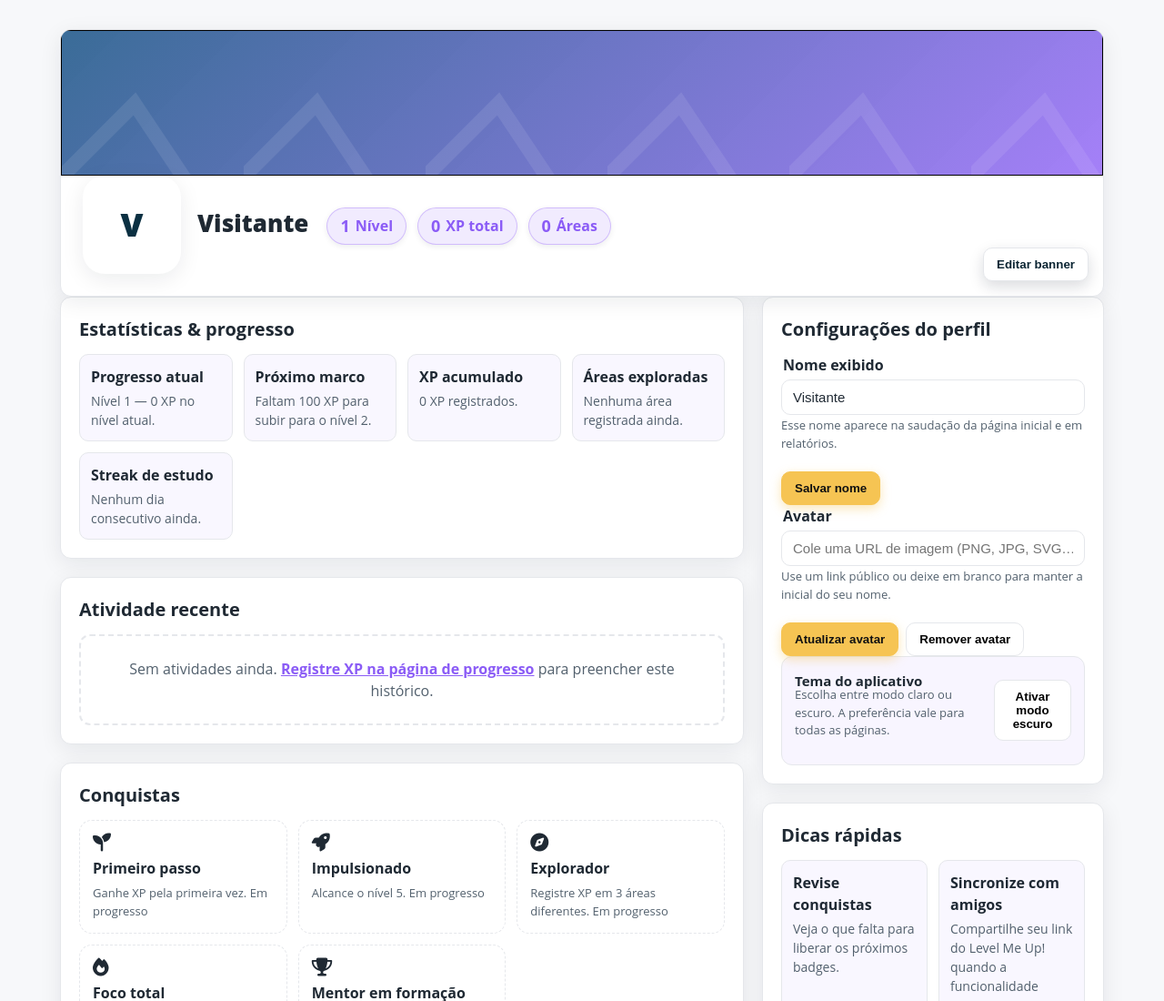
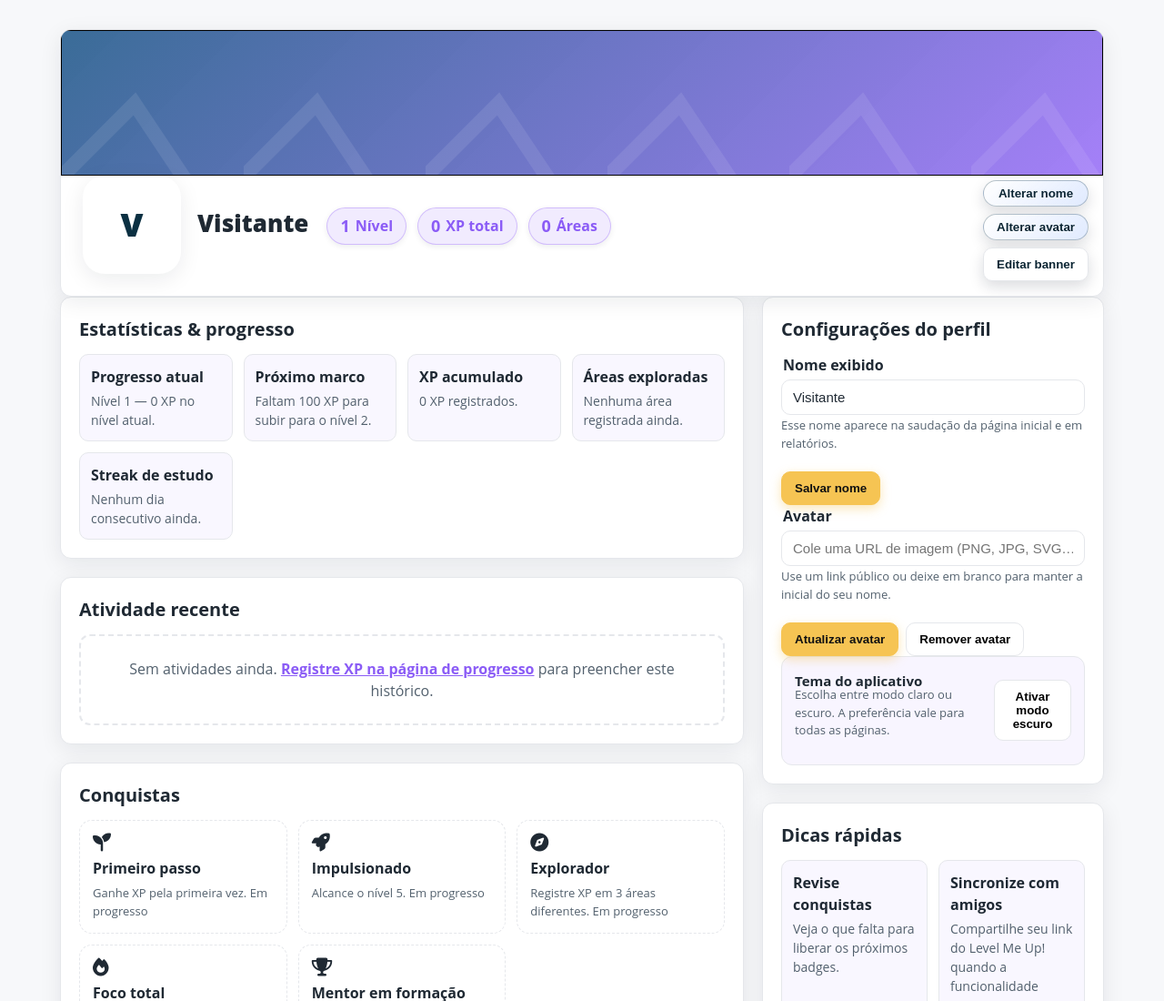
Before and after one commit to matheusalbinommarques-netizen/levelmeup_teste, a plain HTML site: page perfil.html in a window 1280 px wide. Shown: the top 1100 px of the page at 91% size. Drawn offline with Linux system fonts and the light colour scheme.

Commit message:
Implementa ações rápidas de edição no perfil

```diff
--- a/perfil.html
+++ b/perfil.html
@@ -463,6 +463,44 @@
         top: calc(140px + 8px);
       }
     }
+
+    /* container das ações no herói */
+    .hero-actions{
+      position: absolute;
+      right: 16px;
+      bottom: 16px;            /* encosta no fundo do card */
+      display: flex;
+      flex-direction: column;  /* empilha */
+      gap: 8px;
+      z-index: 3;
+    }
+    /* estilo dos dois botões novos (mesma “carinha” do Editar banner) */
+    .hero-btn{
+      border:1px solid rgba(11,48,66,0.28);
+      background:linear-gradient(135deg, rgba(255,255,255,0.97), rgba(221,232,255,0.9));
+      color:#0b2533;
+      padding:6px 14px;
+      border-radius:999px;
+      backdrop-filter: blur(8px);
+      font-weight:600;
+      text-shadow:0 1px 2px rgba(255,255,255,.65);
+      box-shadow:0 6px 16px rgba(15,23,42,.15);
+    }
+    .hero-btn:hover,.hero-btn:focus-visible{
+      background:linear-gradient(135deg, #fff, rgba(214,227,255,.98));
+      box-shadow:0 10px 22px rgba(15,23,42,.22);
+    }
+    /* quando o botão do banner estiver DENTRO do grupo, não é absoluto */
+    .hero-actions .banner-btn{
+      position: static !important;
+      top: auto !important;
+      right: auto !important;
+      bottom: auto !important;
+    }
+    /* ajuste fino em telas pequenas (opcional) */
+    @media (max-width: 560px){
+      .hero-actions{ right:12px; bottom:12px; }
+    }
   </style>
 </head>
 <body>
@@ -474,7 +512,12 @@
           <input id="bannerFileInput" class="sr-only" type="file" accept="image/png, image/jpeg, image/webp">
           <div id="bannerToast" role="status" aria-live="polite"></div>
         </div>
-        <button id="bannerEditBtn" class="btn banner-btn" type="button">Editar banner</button>
+        <div class="hero-actions" role="group" aria-label="Ações rápidas do perfil">
+          <button id="quickNameBtn" class="btn hero-btn" type="button" aria-controls="profileNameInput">Alterar nome</button>
+          <button id="quickAvatarBtn" class="btn hero-btn" type="button" aria-controls="profileAvatarInput">Alterar avatar</button>
+
+          <button id="bannerEditBtn" class="btn banner-btn" type="button">Editar banner</button>
+        </div>
         <div class="profile-core">
           <div class="avatar" id="profileAvatar" aria-hidden="true">
             <span id="profileAvatarInitial">?</span>
@@ -1049,6 +1092,28 @@
         themeBtn.__lmu_bound = true;
       }
 
+      // Botão "Alterar nome": rola e foca o campo do formulário existente
+      const quickName = $('#quickNameBtn');
+      if (quickName && !quickName.__lmu_bound) {
+        quickName.addEventListener('click', () => {
+          const input = $('#profileNameInput');
+          input?.scrollIntoView({ behavior: 'smooth', block: 'center' });
+          input?.focus();
+        });
+        quickName.__lmu_bound = true;
+      }
+
+      // Botão "Alterar avatar": rola e foca o campo do formulário existente
+      const quickAvatar = $('#quickAvatarBtn');
+      if (quickAvatar && !quickAvatar.__lmu_bound) {
+        quickAvatar.addEventListener('click', () => {
+          const input = $('#profileAvatarInput');
+          input?.scrollIntoView({ behavior: 'smooth', block: 'center' });
+          input?.focus();
+        });
+        quickAvatar.__lmu_bound = true;
+      }
+
       const bannerInput = $('#bannerFileInput');
       const bannerBtn = $('#bannerEditBtn');
       if (bannerBtn && !bannerBtn.__lmu_bound) {
```
